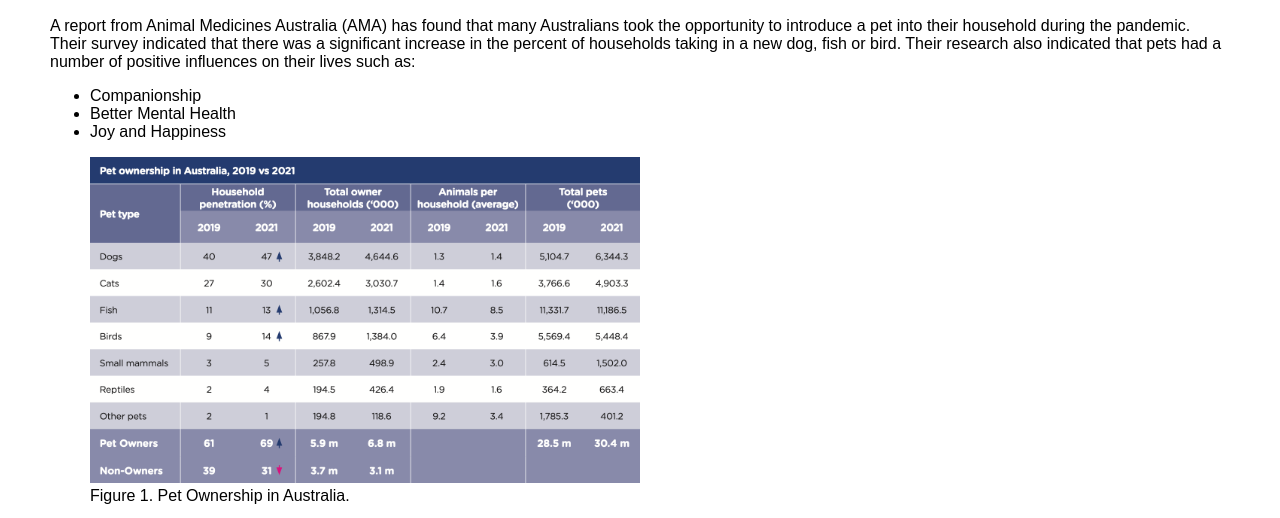
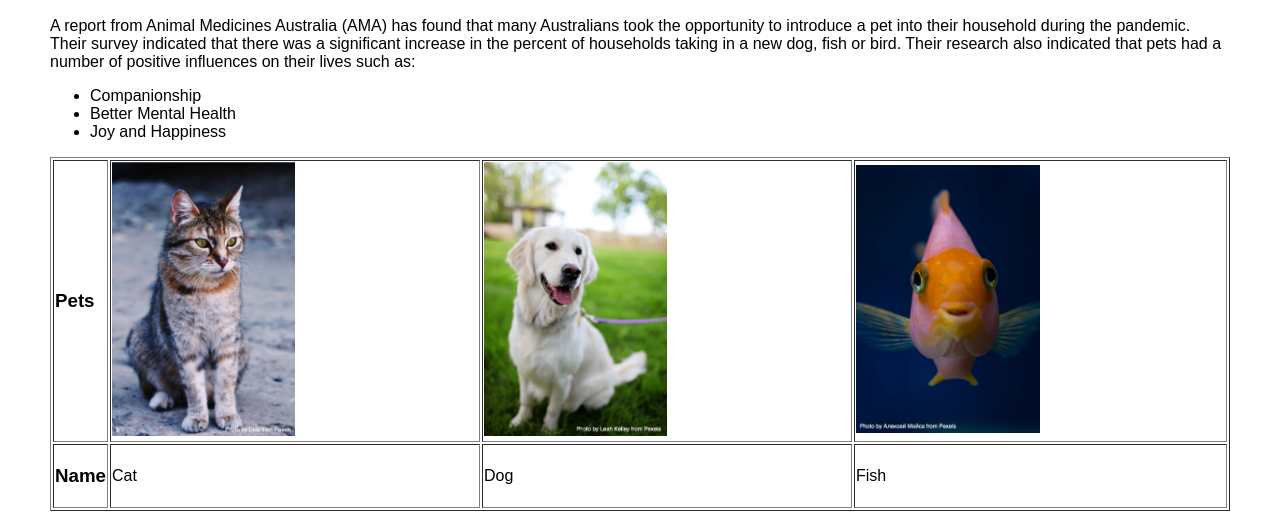
Before and after one commit to LikeLightS/COS30045, a plain HTML site: page Lab 1/Lab 1-1.html in a window 1280 px wide. Shown: the part 223-741 px from the top of the page. Drawn offline with Linux system fonts and the light colour scheme.

Commit message:
Update Lab 1-1.html

```diff
--- a/Lab 1/Lab 1-1.html
+++ b/Lab 1/Lab 1-1.html
@@ -11,9 +11,6 @@
 
     <link rel="stylesheet" href="../Lab.css">
 
-    <style>
-
-    </style>
 </head>
 
 <body>
@@ -45,6 +42,21 @@
         <li>Joy and Happiness</li>
     </ul>
 
+    <table border="1">
+        <tr>
+            <td><h3>Pets</h3></td>
+            <td><img src="COS30045 1.1 Resources/cat.jpg" alt="Cat Picture"></td>
+            <td><img src="COS30045 1.1 Resources/dog.png" alt="Dog Picture"></td>
+            <td><img src="COS30045 1.1 Resources/fish.jpg" alt="Fish Picture"></td>
+        </tr>
+        <tr>
+            <td><h3>Name</h3></td>
+            <td>Cat</td>
+            <td>Dog</td>
+            <td>Fish</td>
+        </tr>
+    </table>
+
     <figure>
         <img id="imgDisplay" src="./COS30045 1.1 Resources/pet_ownership_in_australia_table.png" alt="Table showing pet ownership in Australia.">
         <figcaption id="figure">
@@ -59,7 +71,6 @@
         well as accepting animals in public places and transport.
     </p>
 
-
 	<footer>COS30045 Data Visualisation</footer>
 
 </body>
```
